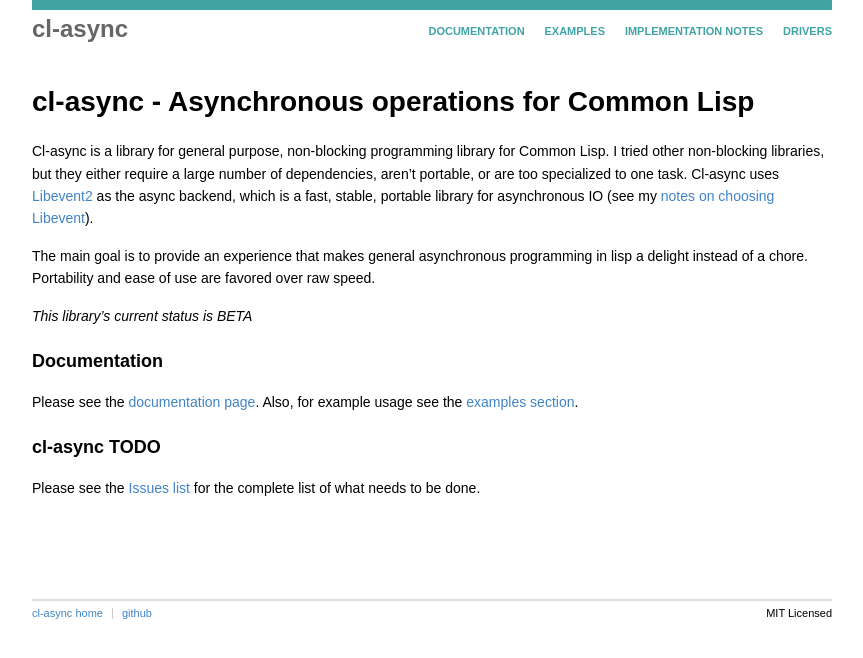
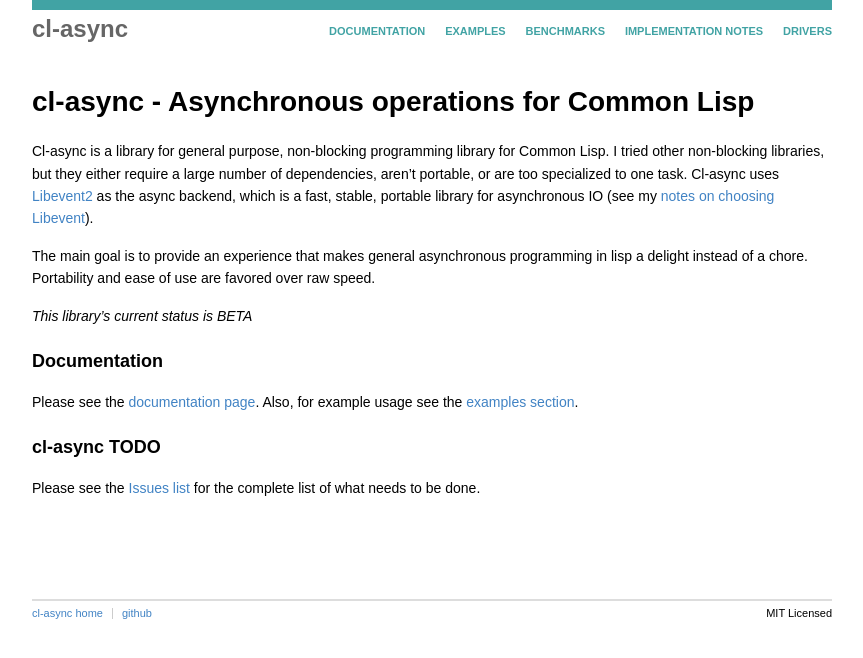
Before and after one commit to orthecreedence/cl-async, a Jekyll site: the page built from index.md, in a window 1280 px wide. Shown: the top 658 px of the page, without its empty margins (208-1071 px from the left). Built offline with Jekyll 4.4.1, drawn with Linux system fonts in a browser that asks for light colours; Markdown is read by kramdown in place of the engine named in the settings.

Commit message:
linking benchmarks

```diff
--- a/_layouts/default.html
+++ b/_layouts/default.html
@@ -13,7 +13,7 @@
 					<ul>
 						<li><a href="/cl-async/documentation">Documentation</a></li>
 						<li><a href="/cl-async/examples">Examples</a></li>
-						<!--<li><a href="/cl-async/benchmarks">Benchmarks</a></li>-->
+						<li><a href="/cl-async/benchmarks">Benchmarks</a></li>
 						<li><a href="/cl-async/implementation-notes">Implementation notes</a></li>
 						<li><a href="/cl-async/drivers">Drivers</a></li>
 					</ul>
```
